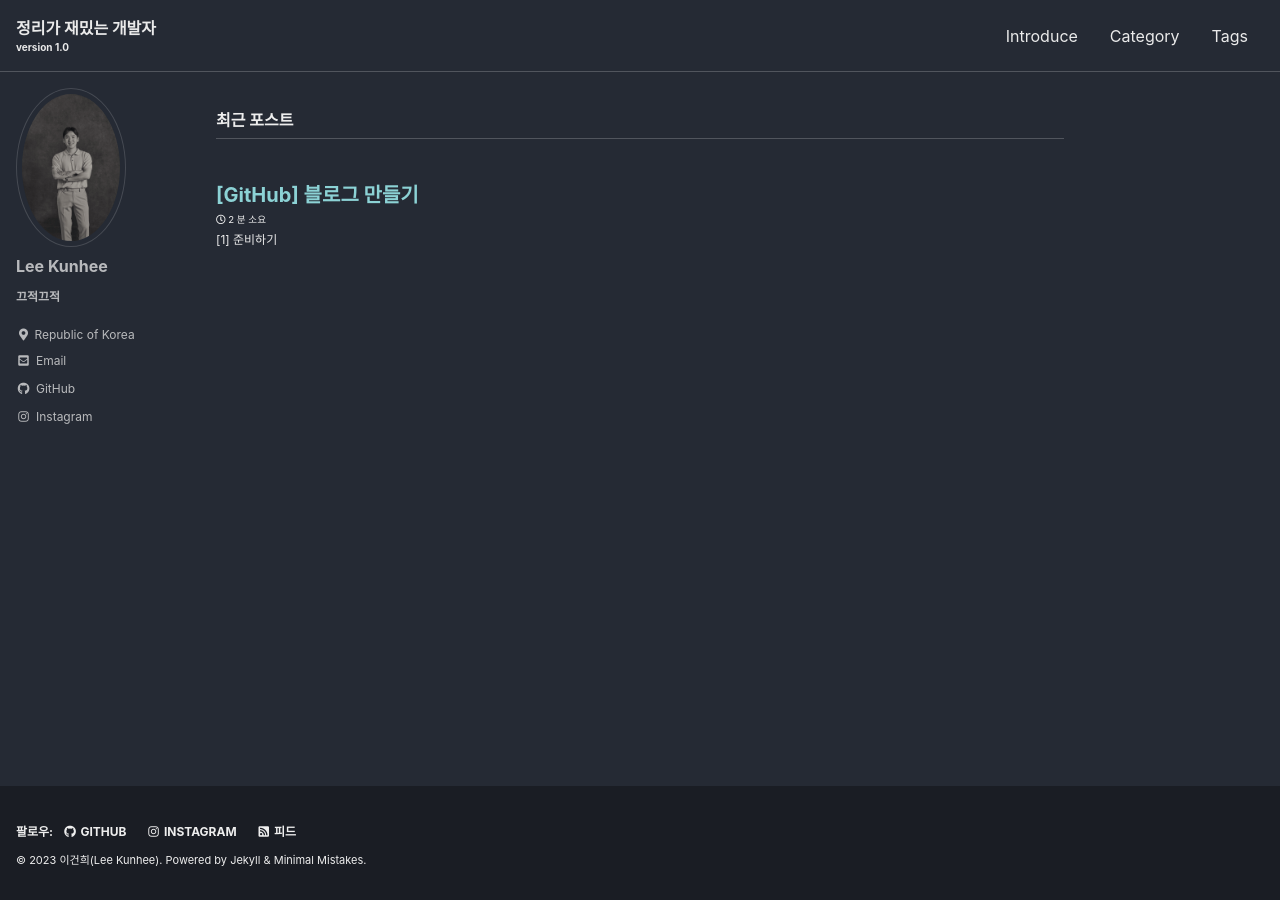
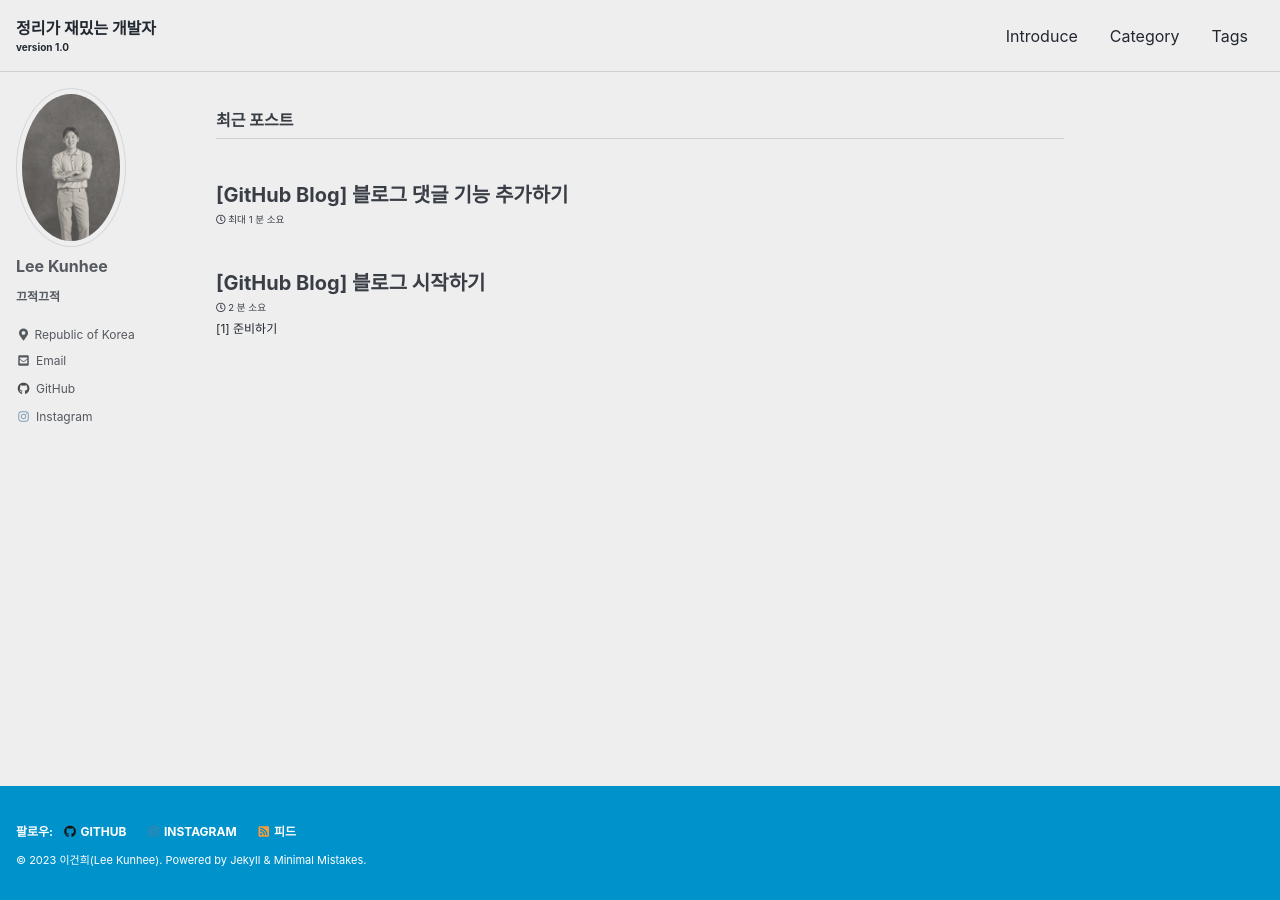
Before and after one commit to kunheelib/kunheelib.github.io, a Jekyll site: the page built from index.html, in a window 1280 px wide. Built offline with Jekyll 4.4.1, drawn with Linux system fonts in a browser that asks for light colours; cached includes are drawn as plain includes; the list of posts is cut into pages by our own code.

Commit message:
second post

````diff
--- a/_config.yml
+++ b/_config.yml
@@ -12,7 +12,7 @@
 
 # theme                  : "minimal-mistakes-jekyll"
 # remote_theme           : "mmistakes/minimal-mistakes"
-minimal_mistakes_skin    : "dark"  # 전체적인 블로그의 색감을 정하는 값입니다.
+minimal_mistakes_skin    : "air"  # 전체적인 블로그의 색감을 정하는 값입니다.
                            # "default" "air", "aqua", "contrast", "dark"
                            # "dirt", "neon", "mint", "plum", "sunrise"
 
@@ -31,10 +31,13 @@ logo                     : # 화면에 보여지는 logo 이미지입니다. "as
 masthead_title           : "정리가 재밌는 개발자"     # 화면 title 입니다.
 # breadcrumbs            : false # true, false (default)
 words_per_minute         : 200
+
 comments:
-  provider               : # false (default), "disqus", "discourse", "facebook", "staticman", "staticman_v2", "utterances", "giscus", "custom"
+  provider    : "disqus"                                # comment 처리 사이트 명칭 기재
+              # false (default), "disqus", "discourse", "facebook"
+              # "staticman", "staticman_v2", "utterances", "custom"
   disqus:
-    shortname            : # https://help.disqus.com/customer/portal/articles/466208-what-s-a-shortname-
+    shortname            : "kunheelib-github-io" # https://help.disqus.com/customer/portal/articles/466208-what-s-a-shortname-
   discourse:
     server               : # https://meta.discourse.org/t/embedding-discourse-comments-via-javascript/31963 , e.g.: meta.discourse.org
   facebook:
@@ -291,7 +294,7 @@ defaults:
       layout: single
       author_profile: true
       read_time: true
-      comments: # true
+      comments: true
       share: true
       related: true
   # _pages                      : 해당 하단 영역이 새로 추가되었습니다.
--- a/_posts/2023-04-30-github-blog.md
+++ b/_posts/github_blog/2023-04-30-github-blog-start.md
@@ -1,27 +1,27 @@
 ---
-title: "[GitHub] 블로그 만들기"
+title: "[GitHub Blog] 블로그 시작하기"
 categories:
-  - Blog
+  - blog
 tags:
   - minimal mistakes
   - jekyll
   - blog
 toc: true
 toc_sticky: true
-toc_label: "GITHUB BLOG 시작"
+toc_label: "GitHub Blog  시작"
 toc_icon: "blog"
 ---
 
 # [1] 준비하기
 
-## [1.1] GitHub 가입하기
+## [1.1] GitHub 가입
 [GitHub](https://github.com/) 링크에 접속하여 가입을 진행합니다.
 
 ![images](https://user-images.githubusercontent.com/131929869/235370616-b9b806d8-ac02-4c5f-a957-95fa0c82564f.png)
 
 ![images](https://user-images.githubusercontent.com/131929869/235370617-d309660d-de94-42a7-8ab4-5b46c035166a.png)
 
-## [1.2] GitHub Repository 생성하기
+## [1.2] Repository 생성
 💡 `Git Repository`란 `Git`으로 관리하는 저장소 입니다.
 {: .notice--info}
 
@@ -60,8 +60,7 @@ toc_icon: "blog"
 2. 사용자 PC 환경에 맞는 `bit`를 선택합니다.
 3. 설치가 완료되었다면 Git Bash.exe 를 실행합니다.
 
-- - -
-
+## [1.4] Git 기본 설정
 `Git`이 정상적으로 설치가 되었는지 확인합니다.
 
 ```terminal
@@ -93,9 +92,14 @@ ruby 3.2.2 (2023-03-30 revision e51014f9c0) [i386-mingw32]
 ```
 
 
-### [1.4.1] jekyll 설치
-💡 `jekyll`란 `Ruby`를 통해 개발된 정적 웹 환경을 위한 프레임워크입니다.
+### [1.5.1] jekyll 설치
+
+💡 `jekyll` 이란 **Ruby**를 통해 개발된 **정적 웹** 환경을 위한 프레임워크입니다.
 {: .notice--info}
+
+💡 `정적 웹` 이란 안녕하세요. 입니다.
+{: .notice--info}
+
 `jekyll`를 설치 합니다.
 ```terminal
 $ gem install jekyll
@@ -107,11 +111,14 @@ $ jekyll -v
 jekyll 4.3.2
 ```
 
-### [1.4.2] bundler 설치
-💡 `bundler`란 Ruby에서 의존성을 관리하는 도구입니다.<br>
-`Gemfile`이라는 파일에서 의존성을 명시하게되면 `bundler`가 내용을 기반으로 필요한 라이브러리를 설치합니다.<br><br>
-💭`Gem`이란 라이브러리의 개념이며, `Ruby`의 다양한 `Gem`들을 `Gemfile`에 작성합니다.
+### [1.5.2] bundler 설치
+💡**`bundler` 이란** **Ruby**에서 의존성을 관리하는 도구입니다.<br><br>
+**Gemfile**이라는 파일에서 의존성을 명시하게되면 `bundler`가 내용을 기반으로 필요한 라이브러리를 설치합니다.
 {: .notice--info}
+
+💡**`Gem` 이란** 라이브러리의 개념이며, **Ruby**의 다양한 `Gem`들을 **Gemfile**에 작성합니다.
+{: .notice--info}
+
 `bundler`를 설치합니다.
 ```terminal
 $ gem install bundler
--- /dev/null
+++ b/_posts/github_blog/2023-05-01-github-blog-comment.md
@@ -0,0 +1,14 @@
+---
+layout:
+title: "[GitHub Blog] 블로그 댓글 기능 추가하기"
+categories:
+  - blog
+tags:
+  - minimal mistakes
+  - jekyll
+  - blog
+toc: true
+toc_sticky: true
+toc_label: "GITHUB BLOG 댓글"
+toc_icon: "blog"
+---
````
Also changed, not shown: other parts of _posts/github_blog/2023-04-30-github-blog-start.md (+10 -10 lines), _layouts/posts.html (+8 -0 lines).
